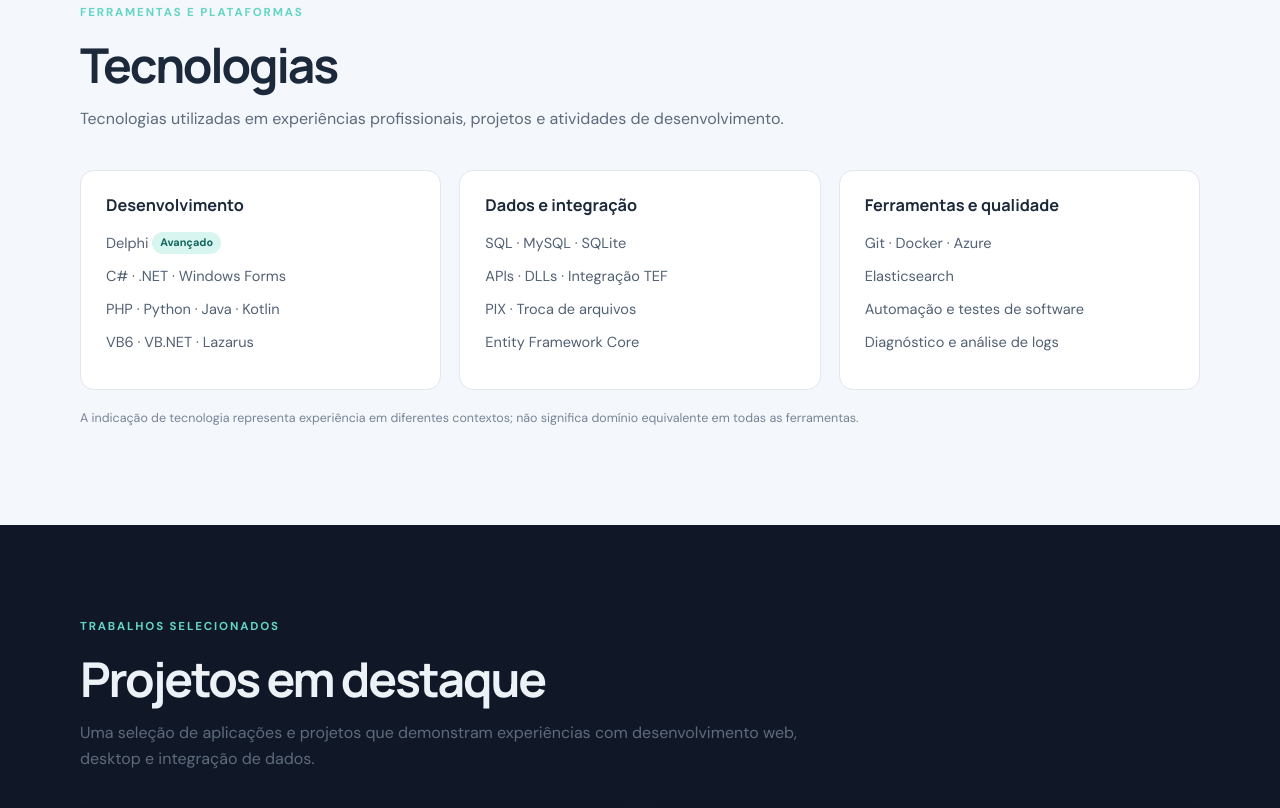
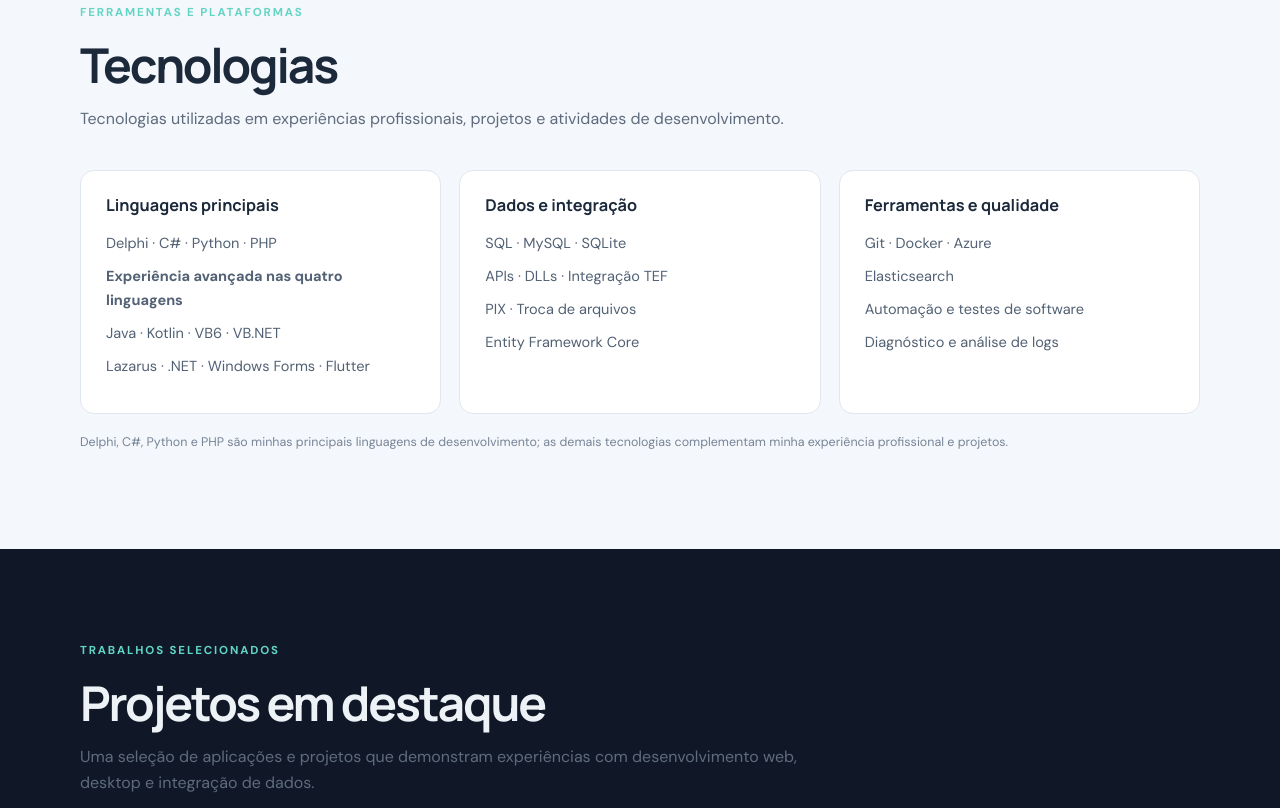
Before and after one commit to proprotre/Badaro, a plain HTML site: page index.html in a window 1280 px wide. Shown: the part 1337-2145 px from the top of the page. Drawn offline with Linux system fonts and the light colour scheme.

Commit message:
Atualiza posicionamento das principais linguagens

```diff
--- a/index.html
+++ b/index.html
@@ -31,7 +31,7 @@
         <h2>Desenvolvedor de Software</h2>
         <p class="hero-description">
           Atuação em desenvolvimento e manutenção de sistemas, com experiência avançada em
-          Delphi, desenvolvimento com C# e integrações de software. Experiência em soluções
+          Delphi, C#, Python e PHP, além de integrações de software. Experiência em soluções
           financeiras, ambientes TEF e PIX, APIs, DLLs e automação de processos.
         </p>
         <div class="hero-actions">
@@ -65,7 +65,7 @@
         </p>
         <div class="about-copy">
           <p>
-            Minha experiência reúne desenvolvimento com Delphi e C#, integração por APIs,
+            Minha experiência reúne desenvolvimento avançado com Delphi, C#, Python e PHP, integração por APIs,
             DLLs e troca de arquivos, manutenção de aplicações e investigação de incidentes.
             Também trabalhei com aplicações Android em Kotlin, automação de testes e análise
             de logs utilizando Elasticsearch.
@@ -88,11 +88,11 @@
         </div>
         <div class="tech-grid">
           <div class="tech-group">
-            <h3>Desenvolvimento</h3>
-            <p>Delphi <span class="tag tag-highlight">Avançado</span></p>
-            <p>C# · .NET · Windows Forms</p>
-            <p>PHP · Python · Java · Kotlin</p>
-            <p>VB6 · VB.NET · Lazarus</p>
+            <h3>Linguagens principais</h3>
+            <p>Delphi · C# · Python · PHP</p>
+            <p><strong>Experiência avançada nas quatro linguagens</strong></p>
+            <p>Java · Kotlin · VB6 · VB.NET</p>
+            <p>Lazarus · .NET · Windows Forms · Flutter</p>
           </div>
           <div class="tech-group">
             <h3>Dados e integração</h3>
@@ -109,7 +109,7 @@
             <p>Diagnóstico e análise de logs</p>
           </div>
         </div>
-        <p class="tech-note">A indicação de tecnologia representa experiência em diferentes contextos; não significa domínio equivalente em todas as ferramentas.</p>
+        <p class="tech-note">Delphi, C#, Python e PHP são minhas principais linguagens de desenvolvimento; as demais tecnologias complementam minha experiência profissional e projetos.</p>
       </div>
     </section>
 
@@ -198,7 +198,7 @@
       <div class="container contact-content">
         <p class="eyebrow">VAMOS CONVERSAR</p>
         <h2>Vamos falar sobre tecnologia?</h2>
-        <p>Estou aberto a oportunidades em desenvolvimento de software, especialmente com Delphi, C# e integração de sistemas.</p>
+        <p>Estou aberto a oportunidades em desenvolvimento de software com Delphi, C#, Python, PHP e integração de sistemas.</p>
         <div class="hero-actions">
           <a class="button button-primary" href="https://www.linkedin.com/in/gabriel-badar%C3%B3-942b24219/" target="_blank" rel="noopener noreferrer">Entrar em contato pelo LinkedIn ↗</a>
           <a class="button button-secondary" href="https://github.com/proprotre" target="_blank" rel="noopener noreferrer">Meu GitHub ↗</a>
```
